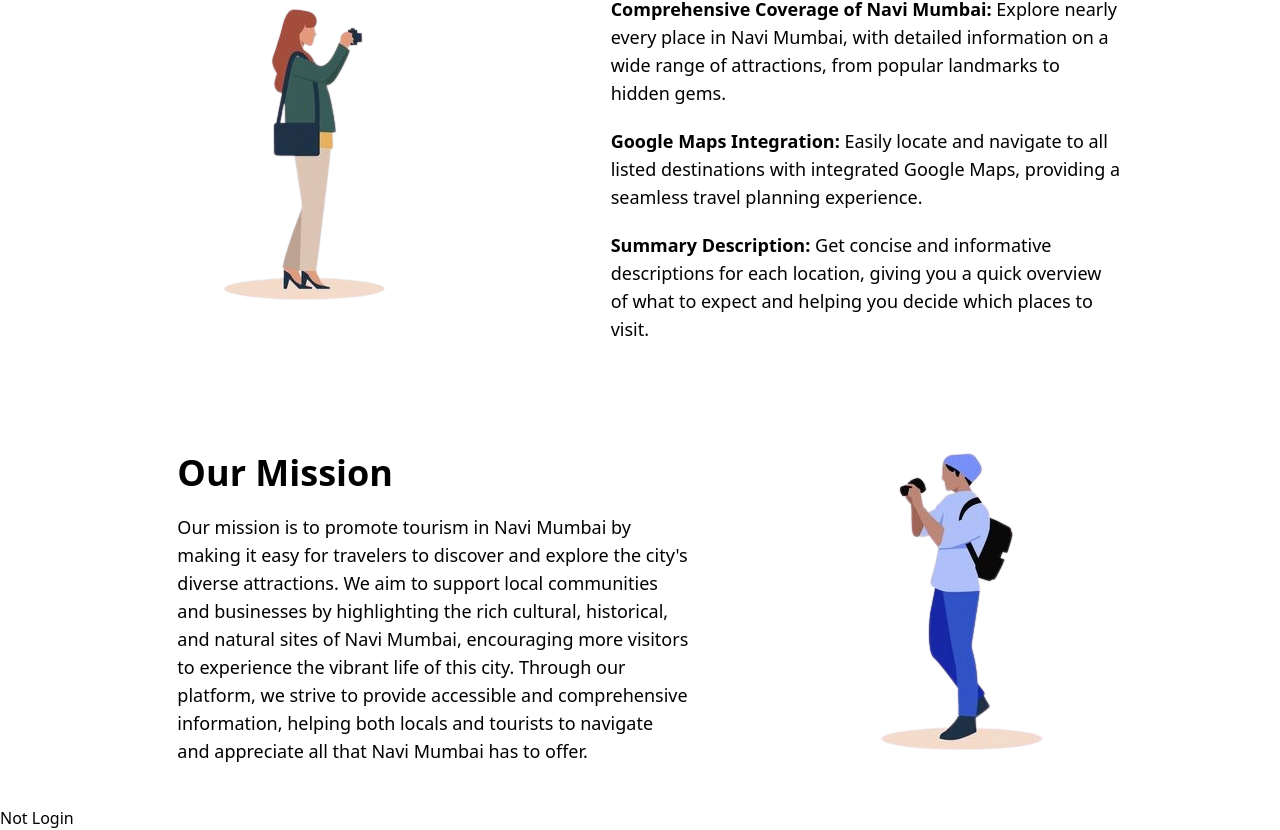
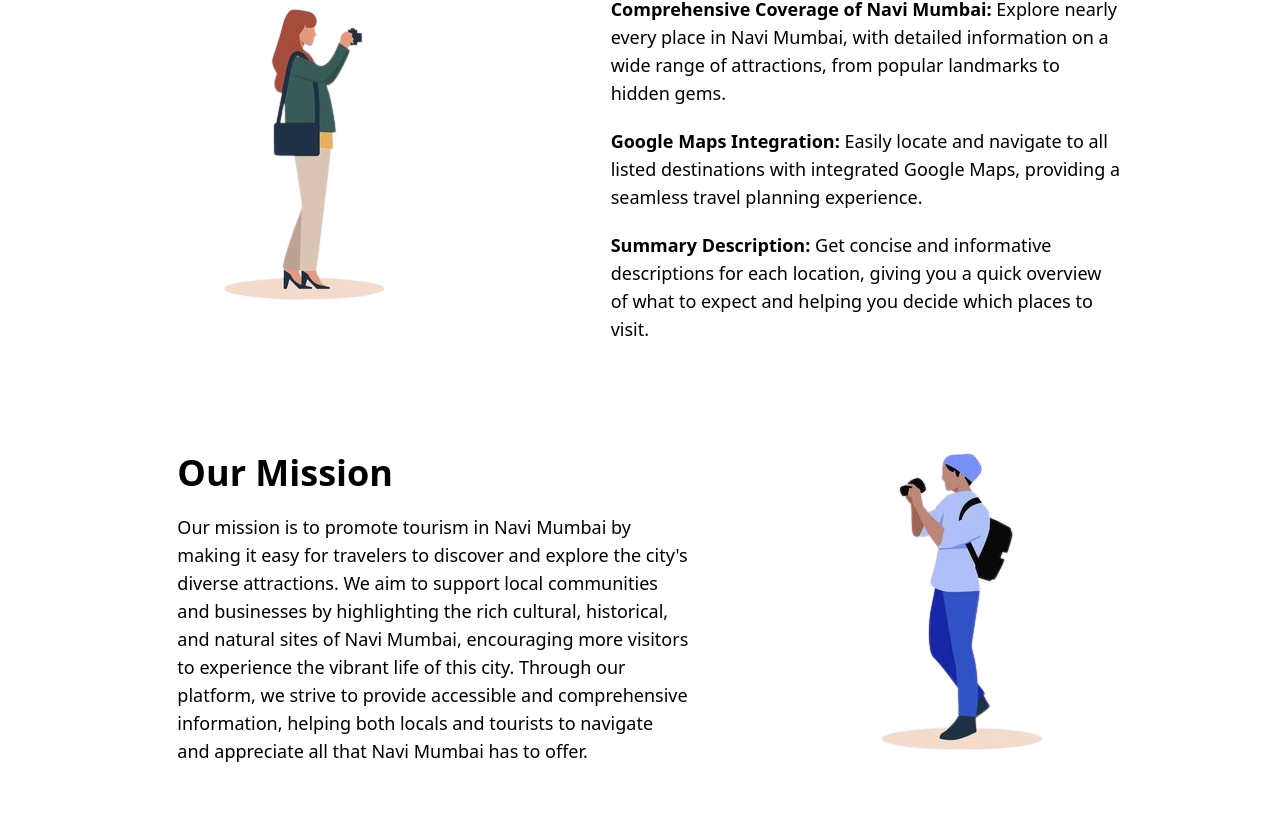
Before and after one commit to nikhil3113/Navi-Tourism, a React (Vite) app in the folder client/: page / in a window 1280 px wide. Shown: the part 897-1727 px from the top of the page. After the commit the page ends 1703 px from the top, so only its background shows below. Built offline with nearby package versions, Linux system fonts and the light colour scheme.

Commit message:
final changes

```diff
--- a/client/src/pages/Home.jsx
+++ b/client/src/pages/Home.jsx
@@ -40,7 +40,7 @@ const Home = () => {
                 {token ? (
                   <>
                     <button
-                      className= " cursor-pointer mt-10 mx-5 inline-flex items-center px-3 py-2 text-[16px] font-semibold text-center dark:text-black text-white bg-blue-700 rounded-lg hover:bg-blue-800 hover:dark:bg-gray-500 focus:ring-4 focus:outline-none  dark:bg-[#b5b9be]"
+                      className=" cursor-pointer mt-10 mx-5 inline-flex items-center px-3 py-2 text-[16px] font-semibold text-center dark:text-black text-white bg-blue-700 rounded-lg hover:bg-blue-800 hover:dark:bg-gray-500 focus:ring-4 focus:outline-none  dark:bg-[#b5b9be]"
                       onClick={handleLogout}
                     >
                       Logout
@@ -130,8 +130,6 @@ const Home = () => {
               </div>
             </div>
           </div>
-
-          <h2>{token ? "Loginned" : "Not Login"}</h2>
         </div>
       </div>
     </>
```
